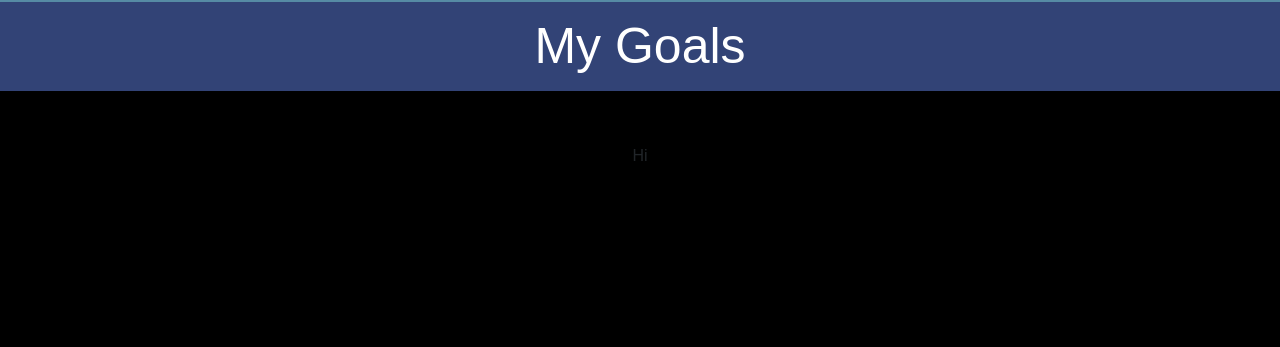
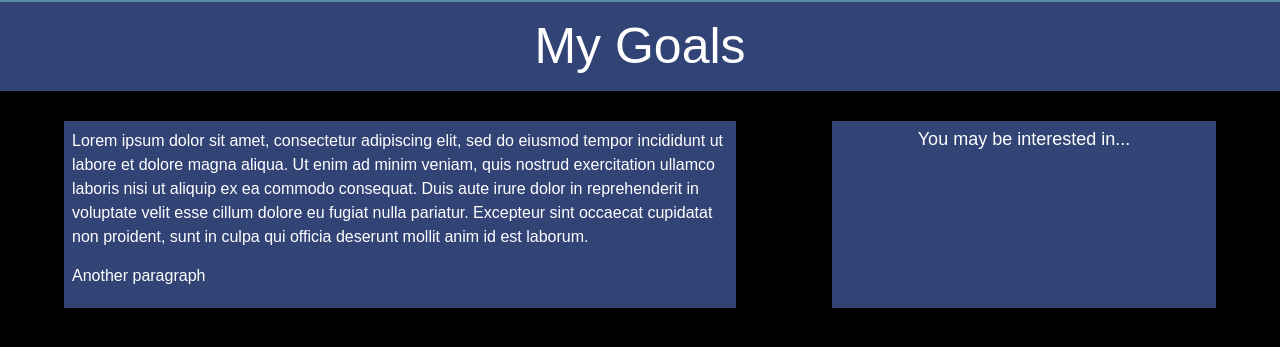
Before and after one commit to AndersenNgai/andersenngai.github.io, a plain HTML site: page goals.html in a window 1280 px wide. Both pictures are taken after a click on the link "Dark Mode". Shown: the part 49-396 px from the top of the page. Drawn offline with nearby package versions, Linux system fonts and the light colour scheme.

Commit message:
Working on the goals page and styles

```diff
--- a/goals.html
+++ b/goals.html
@@ -3,7 +3,7 @@
 <head>
     <meta charset="UTF-8">
     <meta name="viewport" content="width=device-width, initial-scale=1.0">
-    <title>KKCF Wireframe</title>
+    <title>Goals</title>
     <link rel="stylesheet" href="https://maxcdn.bootstrapcdn.com/bootstrap/4.0.0-beta/css/bootstrap.min.css">
     <link rel="stylesheet" href="style.css" type="text/css">
 </head>
@@ -23,8 +23,16 @@
         </div>
     </nav>
     <header>My Goals</header>
-    <main>
-        <p>Hi</p>
+    <main class = "container-fluid">
+        <div class = "row">
+            <div class = "col-7" id = "text">
+                <p>Lorem ipsum dolor sit amet, consectetur adipiscing elit, sed do eiusmod tempor incididunt ut labore et dolore magna aliqua. Ut enim ad minim veniam, quis nostrud exercitation ullamco laboris nisi ut aliquip ex ea commodo consequat. Duis aute irure dolor in reprehenderit in voluptate velit esse cillum dolore eu fugiat nulla pariatur. Excepteur sint occaecat cupidatat non proident, sunt in culpa qui officia deserunt mollit anim id est laborum.</p>
+                <p>Another paragraph</p>
+            </div>
+            <aside class = "col-4 ml-auto">
+                <div id = "interested">You may be interested in...</div>
+            </aside>
+        </div>
     </main>
     <script src="script.js"></script>
 </body>
--- a/script.js
+++ b/script.js
@@ -1,4 +1,5 @@
 function activateDarkMode(){
+    document.querySelector("body").style.color = "#ffffff";
     let navbar = document.querySelector("nav");
     navbar.style.backgroundColor = "#568BA4";
     navbar.style.color = "#ffffff";
@@ -12,6 +13,10 @@ function activateDarkMode(){
         header.style.backgroundColor = "#324376";
         header.style.color = "#ffffff";
     }
+    let text = document.getElementById("text");
+    if (text != null){text.style.backgroundColor = "#324376"}
+    let aside = document.querySelector("aside");
+    if (aside != null){aside.style.backgroundColor = "#324376"}
     darkModeButton.style.display = "none";
     lightModeButton.style.display = "inline";
 }
@@ -21,6 +26,7 @@ let darkModeButton = document.getElementById("darkmode");
 darkModeButton.addEventListener("click", activateDarkMode);
 
 function activateLightMode(){
+    document.querySelector("body").style.color = "#000000";
     let navbar = document.querySelector("nav");
     navbar.style.backgroundColor = "#F76C5E";
     navbar.style.color = "#000000";
@@ -34,6 +40,10 @@ function activateLightMode(){
         header.style.backgroundColor = "#F68E5F";
         header.style.color = "#000000";
     }
+    let text = document.getElementById("text");
+    if (text != null){text.style.backgroundColor = "#F68E5F"}
+    let aside = document.querySelector("aside");
+    if (aside != null){aside.style.backgroundColor = "#F68E5F"}
     lightModeButton.style.display = "none";
     darkModeButton.style.display = "inline";
 }
--- a/style.css
+++ b/style.css
@@ -1,6 +1,7 @@
 html{height: 100%; width: 100%;}
 *{font-family: "Lexend", sans-serif;}
 body{background-color: #F5DD90;}
+p{margin: 3px 3px 15px;}
 
 nav{background-color: #F76C5E; padding: 5px;}
 img{width: 100px; height: auto;}
@@ -10,14 +11,17 @@ img{width: 100px; height: auto;}
 #lightmode{display: none;}
 #darkmode:hover, #lightmode:hover{cursor: pointer; text-decoration: underline;}
 
-main{
-    margin: 30px 5%;
-    padding: 20px 10px;
-    display: flex;
-    justify-content: space-around;
-    flex-wrap: wrap;
+#gallery{
+  margin: 30px 5%;
+  padding: 20px 10px;
+  display: flex;
+  justify-content: space-around;
+  flex-wrap: wrap;
 }
-p{margin: 3px;}
+#gallery p{margin: 2px;}
+main{margin: 30px 5%;}
+main.container-fluid{padding: 0px 5%;}
+main .row{margin: 0px;}
 
 header{background-color: #F68E5F; font-size: 50px; text-align: center; padding: 7px;}
 
@@ -27,3 +31,7 @@ a[class="article"]{display: block;}
 .article img{width: 100%;}
 .article p{padding: 5px; color: #FFFFFF; text-align: center;}
 .placeholder-image{width: 100%; height: 200px; background-color: #F68E5F;}
+
+#text{padding: 5px; background-color: #F68E5F;}
+aside.col-4{padding: 0px; background-color: #F68E5F;}
+#interested{margin: 5px; text-align: center; font-size: 18px;}
```
Also changed, not shown: index.html (+3 -3 lines).
